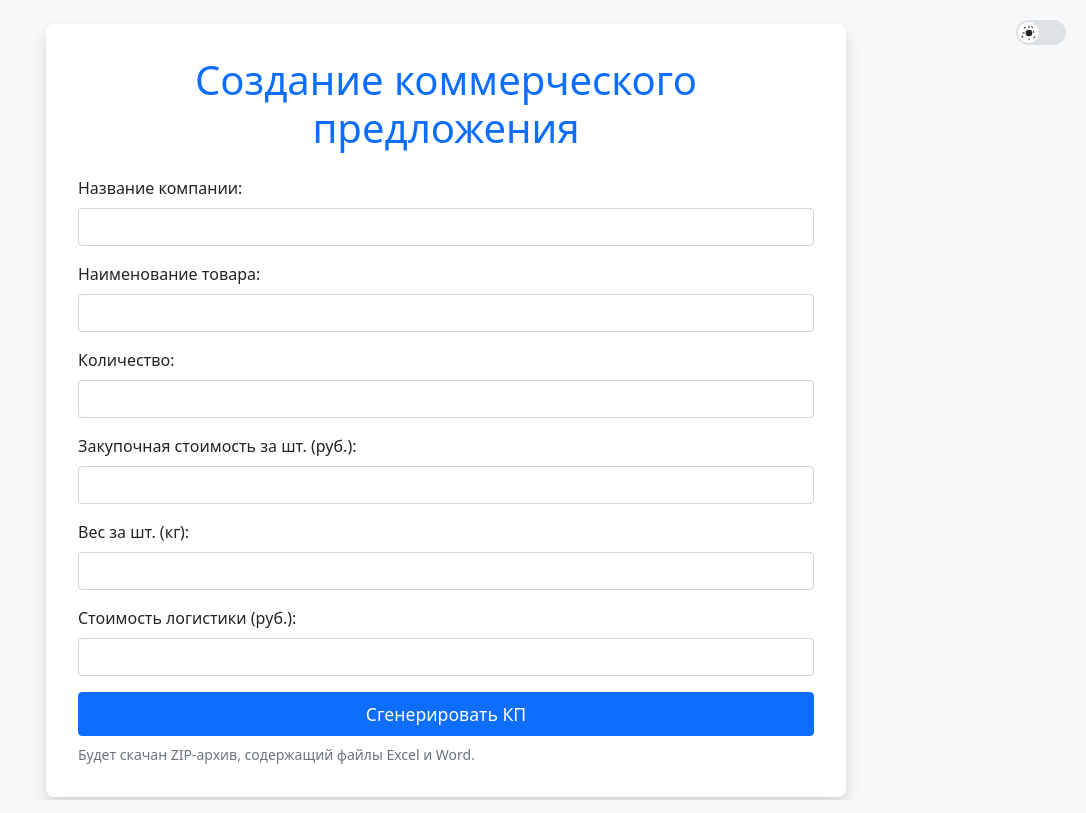
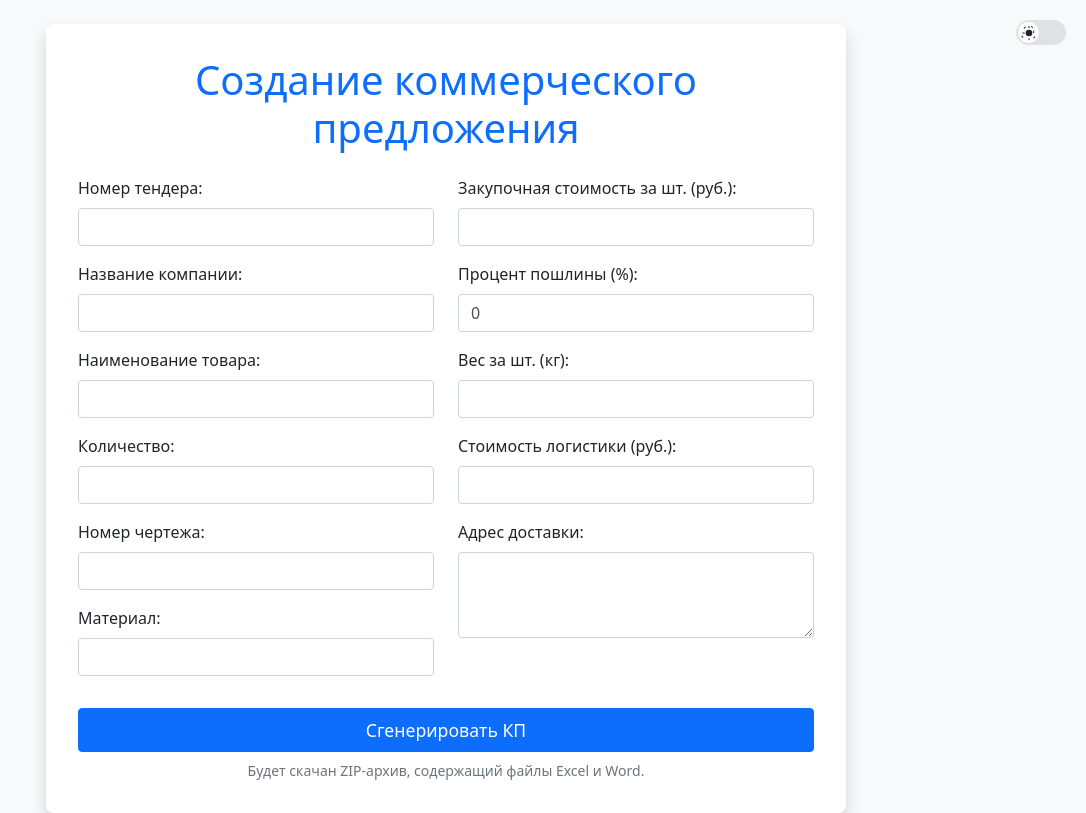
Before and after one commit to Mikhail-2byte/kp_generator, a Flask app: page / in a window 1280 px wide. Shown: the whole page, without its empty margins (194-1280 px from the left). Run offline with Flask 3, Linux system fonts and the light colour scheme.

Commit message:
two commit

```diff
--- a/app.py
+++ b/app.py
@@ -33,13 +33,15 @@ def validate_form_data(form_data):
             errors.append(f'Поле "{field}" является обязательным.')
 
     # Проверка числовых значений
-    numeric_fields = ['quantity', 'cost_price', 'weight', 'logistics']
+    numeric_fields = ['quantity', 'cost_price', 'weight', 'logistics', 'duty_percent']
     for field in numeric_fields:
         if form_data.get(field) and form_data[field].strip():
             try:
                 value = float(form_data[field])
-                if value <= 0:
-                    errors.append(f'Поле "{field}" должно быть положительным числом.')
+                if value < 0:
+                    errors.append(f'Поле "{field}" должно быть неотрицательным числом.')
+                if field == 'duty_percent' and value > 100:
+                    errors.append(f'Поле "{field}" не может превышать 100%.')
             except ValueError:
                 errors.append(f'Поле "{field}" должно быть числом.')
 
@@ -66,6 +68,7 @@ def generate():
         return render_template('index.html', form_data=form_data)
 
     try:
+        # Извлечение и преобразование данных
         company = form_data['company'].strip()
         product = form_data['product'].strip()
         quantity = int(form_data['quantity'])
@@ -73,6 +76,14 @@ def generate():
         weight = float(form_data['weight'])
         logistics = float(form_data['logistics'])
 
+        # Новые поля
+        tender_number = form_data.get('tender_number', '').strip()
+        drawing_number = form_data.get('drawing_number', '').strip()
+        material = form_data.get('material', '').strip()  # Добавлено поле material
+        delivery_address = form_data.get('delivery_address', '').strip()
+        duty_percent = float(form_data.get('duty_percent', 0))
+
+        # Проверка существования шаблонов
         excel_template_path = os.path.join('templates_docs', 'template.xlsx')
         word_template_path = os.path.join('templates_docs', 'template.docx')
 
@@ -86,6 +97,7 @@ def generate():
             app.logger.error(f'Word template not found: {word_template_path}')
             return render_template('index.html', form_data=form_data)
 
+        # Производим расчеты
         total_cost = quantity * cost_price
         total_weight = quantity * weight
         cost_price_per_unit = (total_cost + logistics) / quantity
@@ -103,6 +115,16 @@ def generate():
             wb = load_workbook(excel_template_path)
             ws = wb.active
 
+            # Заполняем новые поля
+            from datetime import datetime
+            ws['D2'] = datetime.now().strftime('%d.%m.%Y')  # Дата формирования
+            ws['D5'] = tender_number  # Номер тендера
+            ws['D10'] = material  # Материал (новая ячейка)
+            ws['E10'] = drawing_number  # Номер чертежа
+            ws['P4'] = delivery_address  # Адрес доставки
+            ws['X10'] = duty_percent / 100  # Процент пошлины (в формате 0.1 для 10%)
+
+            # Существующие данные
             data = {
                 '{{ company }}': company,
                 '{{ product }}': product,
@@ -134,13 +156,19 @@ def generate():
                 '{{ product }}': product,
                 '{{ quantity }}': str(quantity),
                 '{{ final_price }}': f"{final_price:.2f}",
+                '{{ tender_number }}': tender_number,
+                '{{ drawing_number }}': drawing_number,
+                '{{ material }}': material,  # Добавлено поле material
+                '{{ delivery_address }}': delivery_address,
             }
 
+            # Замена в параграфах
             for paragraph in doc.paragraphs:
                 for key, value in word_data.items():
                     if key in paragraph.text:
                         paragraph.text = paragraph.text.replace(key, value)
 
+            # Замена в таблицах
             for table in doc.tables:
                 for row in table.rows:
                     for cell in row.cells:
--- a/static/css/style.css
+++ b/static/css/style.css
@@ -121,6 +121,16 @@ h1 {
   transition: background 0.3s ease;
 }
 
+textarea.form-control {
+    min-height: 80px;
+    resize: vertical;
+}
+
+.form-group {
+    margin-bottom: 1rem;
+}
+
+
 .theme-toggle::before {
   content: '';
   display: block;
@@ -175,6 +185,7 @@ h1 {
   }
 }
 
+
 /* Smooth transitions */
 * {
   transition: background-color 0.3s ease, color 0.3s ease, border-color 0.3s ease;
--- a/templates/index.html
+++ b/templates/index.html
@@ -26,7 +26,15 @@
         {% include '_messages.html' %}
 
         <form action="{{ url_for('generate') }}" method="post" novalidate>
-            <!-- Форма остается без изменений -->
+            <div class="row">
+                <!-- Левый столбец -->
+                <div class="col-md-6">
+                    <div class="mb-3">
+                        <label for="tender_number" class="form-label">Номер тендера:</label>
+                        <input type="text" class="form-control" id="tender_number" name="tender_number"
+                                value="{{ form_data.tender_number if form_data and form_data.tender_number else '' }}">
+                    </div>
+
                     <div class="mb-3">
                         <label for="company" class="form-label">Название компании:</label>
                         <input type="text" class="form-control" id="company" name="company"
@@ -49,10 +57,31 @@
                     </div>
 
                     <div class="mb-3">
+                        <label for="drawing_number" class="form-label">Номер чертежа:</label>
+                        <input type="text" class="form-control" id="drawing_number" name="drawing_number"
+                                value="{{ form_data.drawing_number if form_data and form_data.drawing_number else '' }}">
+                    </div>
+
+                    <div class="mb-3">
+                        <label for="material" class="form-label">Материал:</label>
+                        <input type="text" class="form-control" id="material" name="material"
+                            value="{{ form_data.material if form_data and form_data.material else '' }}">
+                    </div>
+                </div>
+
+                <!-- Правый столбец -->
+                <div class="col-md-6">
+                    <div class="mb-3">
                         <label for="cost_price" class="form-label">Закупочная стоимость за шт. (руб.):</label>
                         <input type="number" class="form-control" id="cost_price" name="cost_price"
                                value="{{ form_data.cost_price if form_data and form_data.cost_price else '' }}" step="0.01" min="0.01" required>
                         <div class="invalid-feedback">Цена должна быть положительным числом.</div>
+                    </div>
+
+                    <div class="mb-3">
+                        <label for="duty_percent" class="form-label">Процент пошлины (%):</label>
+                        <input type="number" class="form-control" id="duty_percent" name="duty_percent"
+                            value="{{ form_data.duty_percent if form_data and form_data.duty_percent else '0' }}" step="0.01" min="0" max="100">
                     </div>
 
                     <div class="mb-3">
@@ -69,8 +98,20 @@
                         <div class="invalid-feedback">Стоимость логистики должна быть неотрицательным числом.</div>
                     </div>
 
-            <button type="submit" class="btn btn-primary w-100">Сгенерировать КП</button>
-            <div class="form-text mt-2">Будет скачан ZIP-архив, содержащий файлы Excel и Word.</div>
+                    <div class="mb-3">
+                        <label for="delivery_address" class="form-label">Адрес доставки:</label>
+                        <textarea class="form-control" id="delivery_address" name="delivery_address" rows="3">{{ form_data.delivery_address if form_data and form_data.delivery_address else '' }}</textarea>
+                    </div>
+                </div>
+            </div>
+
+            <!-- Кнопка отправки на всю ширину -->
+            <div class="row">
+                <div class="col-12">
+                    <button type="submit" class="btn btn-primary w-100 mt-3">Сгенерировать КП</button>
+                    <div class="form-text mt-2 text-center">Будет скачан ZIP-архив, содержащий файлы Excel и Word.</div>
+                </div>
+            </div>
         </form>
     </div>
 
@@ -108,7 +149,7 @@
             });
         });
 
-        // Валидация формы (остается без изменений)
+        // Валидация формы
         (function () {
             'use strict'
             var forms = document.querySelectorAll('form')
```
Also changed, not shown: 11 other files. Lines whose indentation alone changed are shown as unchanged.
